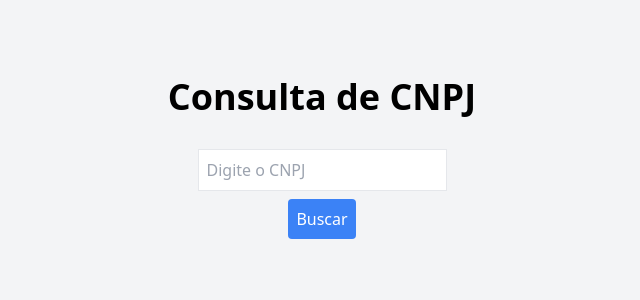
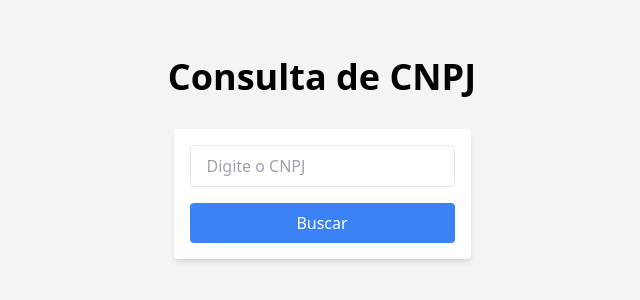
Before and after one commit to adomoraes/brasilcnpj, a React (Vite) app: page / in a window 1280 px wide. Shown: the part 242-542 px from the top of the page, without its empty margins (318-958 px from the left). Built offline with nearby package versions, Linux system fonts and the light colour scheme.

Commit message:
feat: Integrate local storage data verification
- Updated  component to check local storage for existing data before making API requests.
- Enhanced  component to render data from local storage if available.
- Added delay in  component to simulate loading.

```diff
--- a/src/components/CompanyDetails.jsx
+++ b/src/components/CompanyDetails.jsx
@@ -1,4 +1,14 @@
 import React, { useState, useEffect } from "react"
+
+const formatDate = (dateString) => {
+	const date = new Date(dateString)
+	return date.toLocaleDateString("pt-BR")
+}
+
+const parseDate = (dateString) => {
+	const [day, month, year] = dateString.split("/")
+	return new Date(`${year}-${month}-${day}`)
+}
 
 const CompanyDetails = ({ result }) => {
 	const [companyData, setCompanyData] = useState(result?.companyData || {})
@@ -22,17 +32,33 @@ const CompanyDetails = ({ result }) => {
 
 	const handleChange = (e) => {
 		const { name, value } = e.target
+		if (name === "data_inicio_atividade") {
+			const parsedDate = parseDate(value)
+			setCompanyData((prevState) => ({
+				...prevState,
+				[name]: formatDate(parsedDate),
+			}))
+		} else {
 			setCompanyData((prevState) => ({
 				...prevState,
 				[name]: value,
 			}))
 		}
+	}
 
 	const handleSocioChange = (index, e) => {
 		const { name, value } = e.target
+		if (name === "data_entrada_sociedade") {
+			const parsedDate = parseDate(value)
+			const formattedDate = formatDate(parsedDate)
+			const newSocios = [...socios]
+			newSocios[index][name] = formattedDate
+			setSocios(newSocios)
+		} else {
 			const newSocios = [...socios]
 			newSocios[index][name] = value
 			setSocios(newSocios)
+		}
 	}
 
 	const handleSave = () => {
@@ -74,7 +100,7 @@ const CompanyDetails = ({ result }) => {
 					<input
 						type='text'
 						name='data_inicio_atividade'
-						value={companyData.data_inicio_atividade || ""}
+						value={formatDate(companyData.data_inicio_atividade) || ""}
 						onChange={handleChange}
 						className='ml-2 p-1 border rounded'
 					/>
@@ -200,7 +226,7 @@ const CompanyDetails = ({ result }) => {
 							<input
 								type='text'
 								name='data_entrada_sociedade'
-								value={socio.data_entrada_sociedade || ""}
+								value={formatDate(socio.data_entrada_sociedade) || ""}
 								onChange={(e) => handleSocioChange(index, e)}
 								className='ml-2 p-1 border rounded'
 							/>
--- a/src/components/LoadingSpinner.jsx
+++ b/src/components/LoadingSpinner.jsx
@@ -17,7 +17,7 @@ const LoadingSpinner = () => (
 				fill='currentFill'
 			/>
 		</svg>
-		<span class='sr-only'>Loading...</span>
+		<span className='sr-only'>Loading...</span>
 	</div>
 )
 export default LoadingSpinner
--- a/src/components/SearchBar.jsx
+++ b/src/components/SearchBar.jsx
@@ -59,38 +59,37 @@ const SearchBar = () => {
 			await delay(2000) // Adiciona um delay de 2 segundos
 			const data = await fetchCnpjData(unmaskedCnpj)
 			setResult(data)
+			localStorage.setItem("companyDetails", JSON.stringify(data)) // Armazena os dados na local storage
 		} catch (e) {
 			if (e.errors) {
 				setError(e.errors[0].message)
 			} else {
-				setError(e.message)
+				setError("Erro ao buscar os dados da empresa")
 			}
-			setResult(null)
 		} finally {
 			setLoading(false)
 		}
 	}
 
 	return (
-		<div className='flex flex-col items-center'>
-			<form onSubmit={handleSubmit} className='flex flex-col items-center'>
+		<div className='max-w-md mx-auto p-4 bg-white shadow-md rounded'>
+			<form onSubmit={handleSubmit} className='flex flex-col space-y-4'>
 				<input
 					type='text'
 					value={cnpj}
 					onChange={handleChange}
+					className='px-4 py-2 border rounded focus:outline-none focus:ring-2 focus:ring-blue-500'
 					placeholder='Digite o CNPJ'
-					className='border p-2 mb-2'
 				/>
-				{error && <span className='text-red-500'>{error}</span>}
-				<button type='submit' className='bg-blue-500 text-white p-2 rounded'>
+				<button
+					type='submit'
+					className='px-4 py-2 bg-blue-500 text-white rounded hover:bg-blue-600 focus:outline-none focus:ring-2 focus:ring-blue-500'>
 					Buscar
 				</button>
 			</form>
-			{loading ? (
-				<LoadingSpinner />
-			) : (
-				result && <CompanyDetails result={result} />
-			)}
+			{loading && <LoadingSpinner className='mt-4' />}
+			{error && <p className='mt-4 text-red-500'>{error}</p>}
+			{result && <CompanyDetails result={result} />}
 		</div>
 	)
 }
```
Lines whose indentation alone changed are shown as unchanged.
